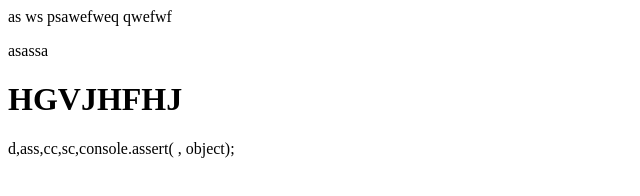
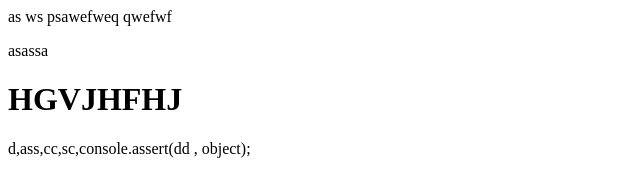
Before and after one commit to wiep1994/project, a plain HTML site: page index.html in a window 1280 px wide. Shown: the full height of the page, 0-640 px from the left. Drawn offline with Linux system fonts and the light colour scheme.

Commit message:
sdfcswcsd

```diff
--- a/index.html
+++ b/index.html
@@ -11,7 +11,7 @@
     psawefweq qwefwf
     <p class="asas">asassa</p>
     <h1>HGVJHFHJ</h1>
-    d,ass,cc,sc,console.assert(
+    d,ass,cc,sc,console.assert(dd
         , object);
 </body>
 </html>
```
